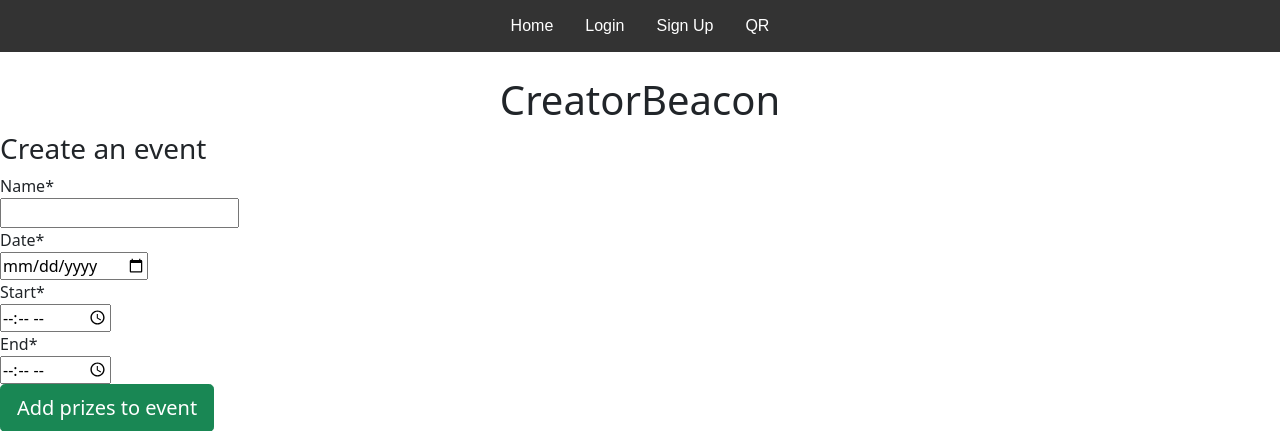
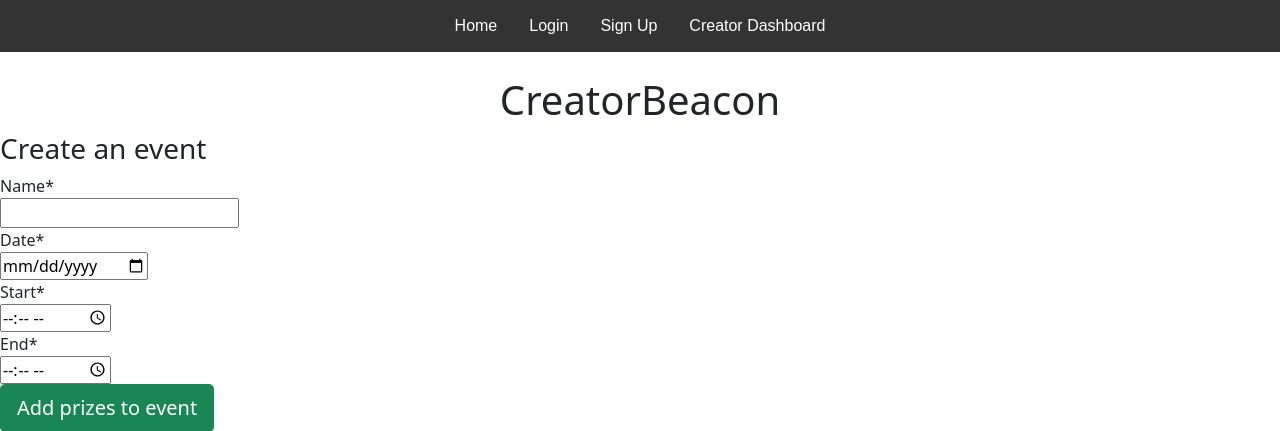
Before and after one commit to arjun-krishna1/CreatorBeacon, a Django app: page /createEvent/ in a window 1280 px wide. Shown: the top 431 px of the page. Run offline with Django 3.2, Linux system fonts and the light colour scheme; some libraries are stand-ins or nearby versions.

Commit message:
fixing nav

```diff
--- a/templates/base.html
+++ b/templates/base.html
@@ -15,7 +15,7 @@
         <a href = "/">Home</a>
         <a href = "/login/">Login</a>
         <a href = "/createAccount/">Sign Up</a>
-        <a href = "/1/qr">QR</a>
+        <a href = "/creatorDashboard/">Creator Dashboard</a>
     </div><br>
 
     <h1 style = "text-align: center;">CreatorBeacon</h1>
```
Also changed, not shown: fan/urls.py (line endings or trailing spaces), static/12312.png (added).
